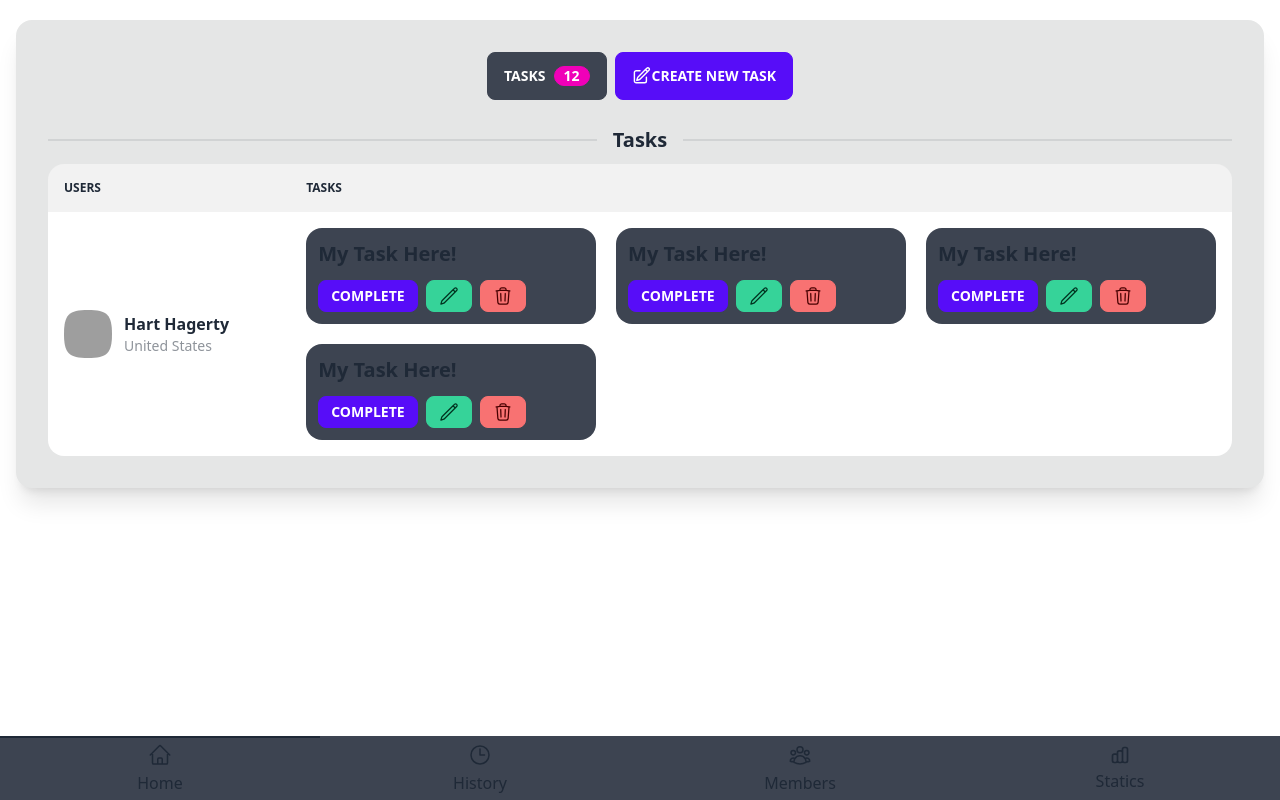
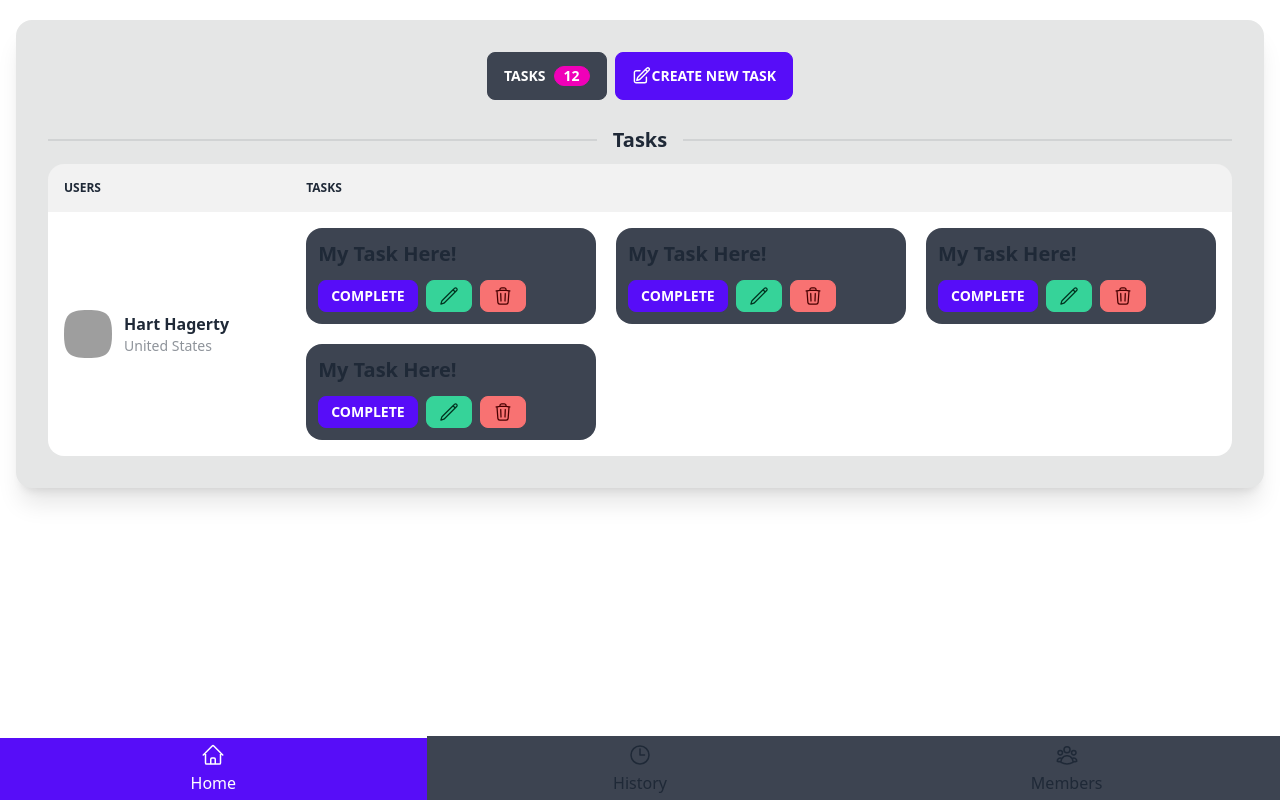
Before and after one commit to masihgh/GodzilaTodoList, a React (Vite) app: page / in a window 1280 px wide. Built offline with nearby package versions, Linux system fonts and the light colour scheme; grey boxes are pictures that could not be loaded.

Commit message:
Change static Links to NavLink :(

```diff
--- a/src/components/NavigationMenu.jsx
+++ b/src/components/NavigationMenu.jsx
@@ -1,29 +1,38 @@
+import { NavLink } from "react-router-dom";
+
 function NavigationMenu() {
     return (
         <div className="btm-nav">
-            <button className="active bg-neutral">
+            <NavLink
+                to="/"
+                className={({ isActive, isPending }) =>
+                    isPending ? "pending" : isActive ? "active bg-primary text-white" : "bg-neutral"
+                }>
                 <svg xmlns="http://www.w3.org/2000/svg" fill="none" viewBox="0 0 24 24" strokeWidth={1.5} stroke="currentColor" className="w-6 h-6">
                     <path strokeLinecap="round" strokeLinejoin="round" d="M2.25 12l8.954-8.955c.44-.439 1.152-.439 1.591 0L21.75 12M4.5 9.75v10.125c0 .621.504 1.125 1.125 1.125H9.75v-4.875c0-.621.504-1.125 1.125-1.125h2.25c.621 0 1.125.504 1.125 1.125V21h4.125c.621 0 1.125-.504 1.125-1.125V9.75M8.25 21h8.25" />
                 </svg>
                 <span className="btm-nav-label">Home</span>
-            </button>
-            <button className="bg-neutral">
+            </NavLink>
+            <NavLink
+                to="/history"
+                className={({ isActive, isPending }) =>
+                    isPending ? "pending" : isActive ? "active bg-primary text-white" : "bg-neutral"
+                }>
                 <svg xmlns="http://www.w3.org/2000/svg" fill="none" viewBox="0 0 24 24" strokeWidth={1.5} stroke="currentColor" className="w-6 h-6">
                     <path strokeLinecap="round" strokeLinejoin="round" d="M12 6v6h4.5m4.5 0a9 9 0 11-18 0 9 9 0 0118 0z" />
                 </svg>
                 <span className="btm-nav-label">History</span>
-            </button>
-            <button className="bg-neutral">
+            </NavLink>
+            <NavLink
+                to="/members"
+                className={({ isActive, isPending }) =>
+                    isPending ? "pending" : isActive ? "active bg-primary text-white" : "bg-neutral"
+                }>
                 <svg xmlns="http://www.w3.org/2000/svg" fill="none" viewBox="0 0 24 24" strokeWidth={1.5} stroke="currentColor" className="w-6 h-6">
                     <path strokeLinecap="round" strokeLinejoin="round" d="M18 18.72a9.094 9.094 0 003.741-.479 3 3 0 00-4.682-2.72m.94 3.198l.001.031c0 .225-.012.447-.037.666A11.944 11.944 0 0112 21c-2.17 0-4.207-.576-5.963-1.584A6.062 6.062 0 016 18.719m12 0a5.971 5.971 0 00-.941-3.197m0 0A5.995 5.995 0 0012 12.75a5.995 5.995 0 00-5.058 2.772m0 0a3 3 0 00-4.681 2.72 8.986 8.986 0 003.74.477m.94-3.197a5.971 5.971 0 00-.94 3.197M15 6.75a3 3 0 11-6 0 3 3 0 016 0zm6 3a2.25 2.25 0 11-4.5 0 2.25 2.25 0 014.5 0zm-13.5 0a2.25 2.25 0 11-4.5 0 2.25 2.25 0 014.5 0z" />
                 </svg>
-
                 <span className="btm-nav-label">Members</span>
-            </button>
-            <button className="bg-neutral">
-                <svg xmlns="http://www.w3.org/2000/svg" className="h-5 w-5" fill="none" viewBox="0 0 24 24" stroke="currentColor"><path strokeLinecap="round" strokeLinejoin="round" strokeWidth="2" d="M9 19v-6a2 2 0 00-2-2H5a2 2 0 00-2 2v6a2 2 0 002 2h2a2 2 0 002-2zm0 0V9a2 2 0 012-2h2a2 2 0 012 2v10m-6 0a2 2 0 002 2h2a2 2 0 002-2m0 0V5a2 2 0 012-2h2a2 2 0 012 2v14a2 2 0 01-2 2h-2a2 2 0 01-2-2z" /></svg>
-                <span className="btm-nav-label">Statics</span>
-            </button>
+            </NavLink>
         </div>
     );
 }
```
